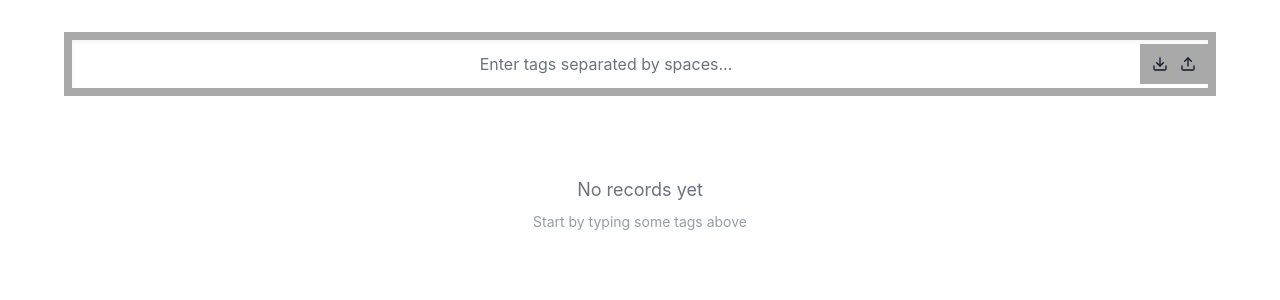
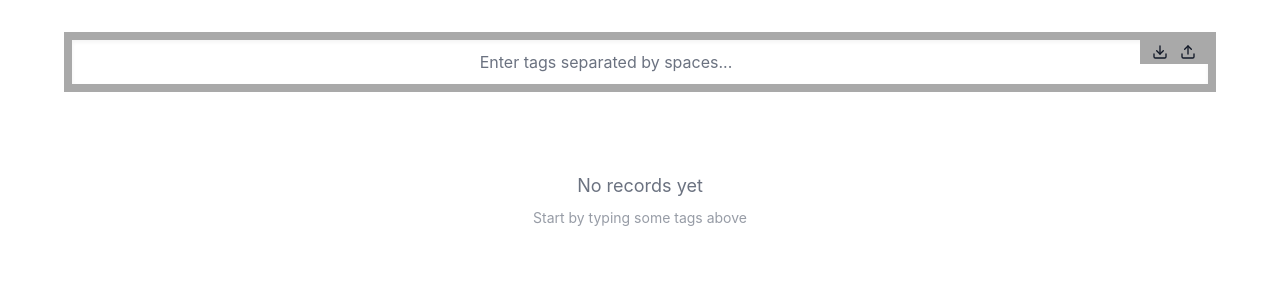
Before and after one commit to aiaiai-copilot/misc-by-lovable, a React (Vite) app: page / in a window 1280 px wide. Shown: the top 300 px of the page. Built offline with nearby package versions, Linux system fonts and the light colour scheme; the HTML template or start-up script is replaced by a standard one.

Commit message:
Убрать зазор между toolbar и окантовкой

```diff
--- a/src/components/MiscInput.tsx
+++ b/src/components/MiscInput.tsx
@@ -76,7 +76,7 @@ export const MiscInput = forwardRef<HTMLInputElement, MiscInputProps>(({
 
   return (
     <div className={cn("relative w-full border-8 border-l-16 rounded-md bg-background shadow-inner overflow-hidden")} style={{ borderColor: '#A9A9A9' }}>
-      <div className="flex items-center h-full">
+      <div className="flex items-stretch">
         <input
           ref={ref}
           type="text"
@@ -84,11 +84,11 @@ export const MiscInput = forwardRef<HTMLInputElement, MiscInputProps>(({
           onChange={(e) => onChange(e.target.value)}
           onKeyDown={handleKeyDown}
           placeholder={placeholder}
-          className="calculator-input flex-1 text-center border-0 bg-transparent focus-visible:ring-0 focus-visible:ring-offset-0"
+          className="calculator-input h-full flex-1 text-center border-0 bg-transparent focus-visible:ring-0 focus-visible:ring-offset-0"
           autoFocus
         />
         {toolbar && (
-          <div className="flex items-center gap-1 px-2 py-2 h-full" style={{ backgroundColor: '#A9A9A9' }}>
+          <div className="flex items-center gap-1 px-2 h-full self-stretch" style={{ backgroundColor: '#A9A9A9' }}>
             {value.trim() && (
               <button
                 onClick={handleClear}
```
